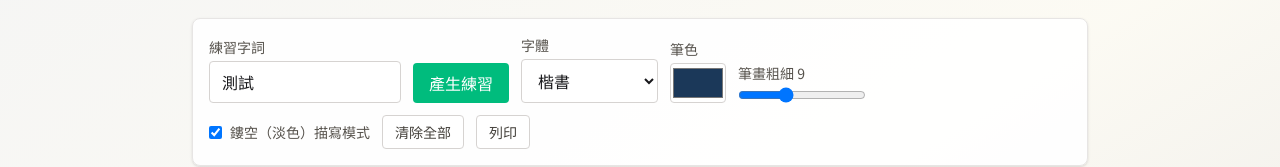
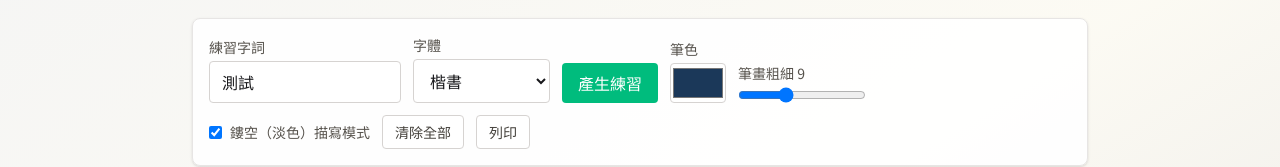
Before and after one commit to 3dw/learn-zh, a Vue app: page /writing-practice in a window 1280 px wide. Shown: the part 222-389 px from the top of the page. Built offline with nearby package versions, Linux system fonts and the light colour scheme.

Commit message:
Update WritingPracticePage.vue

```diff
--- a/src/views/WritingPracticePage.vue
+++ b/src/views/WritingPracticePage.vue
@@ -219,13 +219,6 @@ onMounted(() => {
 							@keyup.enter="applyWord"
 						/>
 					</label>
-					<button
-						type="button"
-						class="rounded bg-emerald-500 px-4 py-2 text-base font-medium text-white transition hover:opacity-90"
-						@click="applyWord"
-					>
-						產生練習
-					</button>
 
 					<label class="flex flex-col gap-1 text-sm text-stone-600 dark:text-zinc-300">
 						<span>字體</span>
@@ -240,6 +233,14 @@ onMounted(() => {
 							</optgroup>
 						</select>
 					</label>
+
+					<button
+						type="button"
+						class="rounded bg-emerald-500 px-4 py-2 text-base font-medium text-white transition hover:opacity-90"
+						@click="applyWord"
+					>
+						產生練習
+					</button>
 
 					<label class="flex flex-col gap-1 text-sm text-stone-600 dark:text-zinc-300">
 						<span>筆色</span>
```
